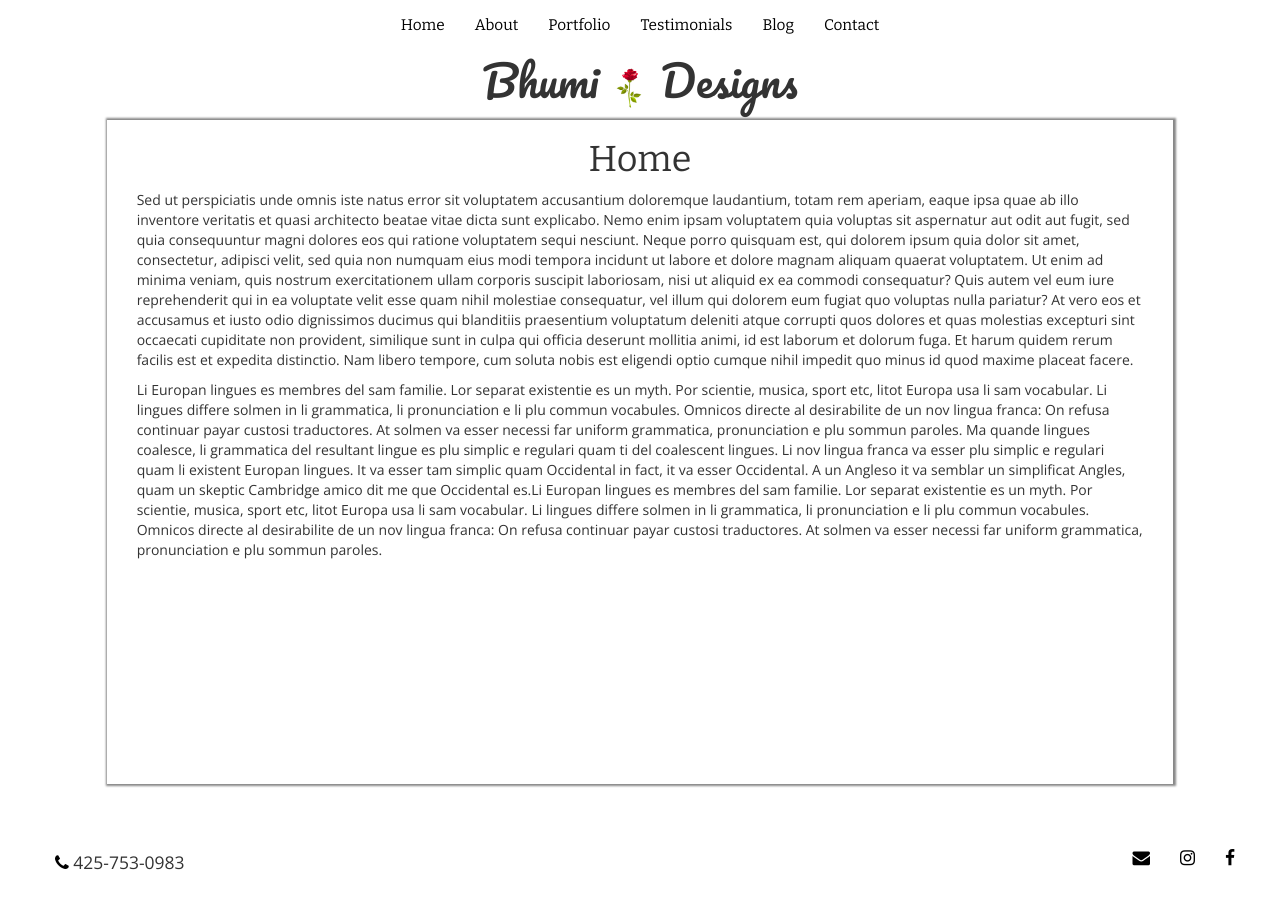
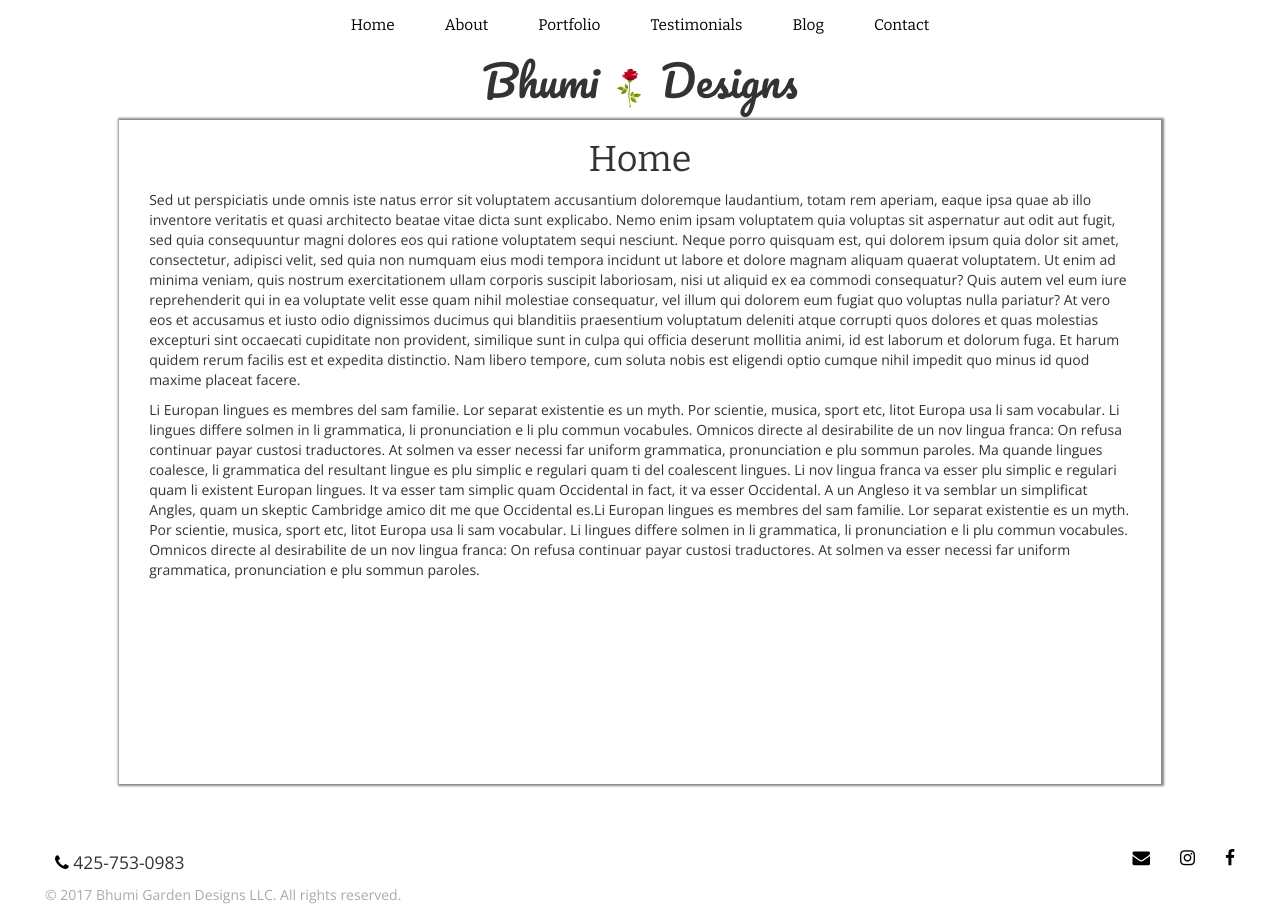
Before and after one commit to McJeorj/BhumiDesigns, a Jekyll site: the page built from index.md, in a window 1280 px wide. Built offline with Jekyll 4.4.1, drawn with Linux system fonts in a browser that asks for light colours; our own code applies the rules of GitHub Pages for plain Markdown files.

Commit message:
Added copyright sign on bottom:

```diff
--- a/_includes/footer.html
+++ b/_includes/footer.html
@@ -1,6 +1,6 @@
 <footer class="footer">
 	<div class="container-fluid">
-		<span class="social">
+		<div class="social">
 			<ul class="contact">
 				{% if site.phone_number %}
 					<li><i class="fa fa-phone"></i> {{ site.phone_number}} </li>
@@ -12,9 +12,14 @@
 					<li><a href="https://www.instagram.com/{{ site.instagram_username }}" class="fa fa-instagram" target="_blank"></a></li>
 				{% endif %}
 				{% if site.email %}
-					<li><a href="mailto:{{ site.email }}" class="fa fa-envelope" target="_blank"></a> </li>
+					<li><a href="mailto:{{ site.email }}" class="fa fa-envelope"></a> </li>
 				{% endif %}
 			</ul>
-		</span>
+		</div>
+	</div>
+	<div class="container-fluid">
+		<div class="copyright">
+			&copy; 2017 Bhumi Garden Designs LLC. All rights reserved.
+		</div>
 	</div>
 </footer>
--- a/_layouts/default.html
+++ b/_layouts/default.html
@@ -4,6 +4,7 @@
 </head>
 <body>
 	{% include navbar.html %}
+	<div class="container-fluid">
 		<div class="logo">
 			Bhumi <img src="{{ site.baseurl }}assets/logo_icon/rose.png" alt="" class="logo-icon"> Designs
 		</div>
@@ -13,6 +14,7 @@
 				{{ content }}
 			</div>
 		</div>
+	</div>
 	{% include footer.html %}
 </body>
 </html>
--- a/style.scss
+++ b/style.scss
@@ -5,6 +5,7 @@ $bg_color: #fff;
 $navbar_color: #fff;
 $navbar_li_color: #000;
 $navbar_li_color-hover: #ec465d;
+$copyright_color: #aaa;
 $brand_font: 'Pacifico', cursive;
 $header_font: 'Bitter', serif;
 $body_font: 'Open Sans', sans-serif;
@@ -45,6 +46,8 @@ h1, h2, h3 {
 		float: none;
 
 		li a {
+			padding-left: 25px;
+			padding-right: 25px;
 			font-family: $header_font;
 			color: $navbar_li_color;
 			font-size: 1.1em;
@@ -87,10 +90,6 @@ h1, h2, h3 {
 	width: 100%;
 	height: 60px;
 
-	.copyright {
-		display: inline;
-	}
-
 	ul {
 		li {
 			display: inline;
@@ -102,9 +101,19 @@ h1, h2, h3 {
 		li:first-child {
 			float: left;
 		}
+
+		.fa {
+			color: $navbar_li_color;
+		}
+		.fa:hover {
+			color: $navbar_li_color-hover;
+			text-decoration: none;
+		}
+	}
+
+	.copyright {
+		color: $copyright_color;
+		margin-left: 30px;
+		padding-bottom: 10px;
 	}
 }
-
-.fa {
-	color: black;
-}
```
Also changed, not shown: _includes/Testimonials/rahul.md (added, +5 -0 lines). Lines whose indentation alone changed are shown as unchanged.
